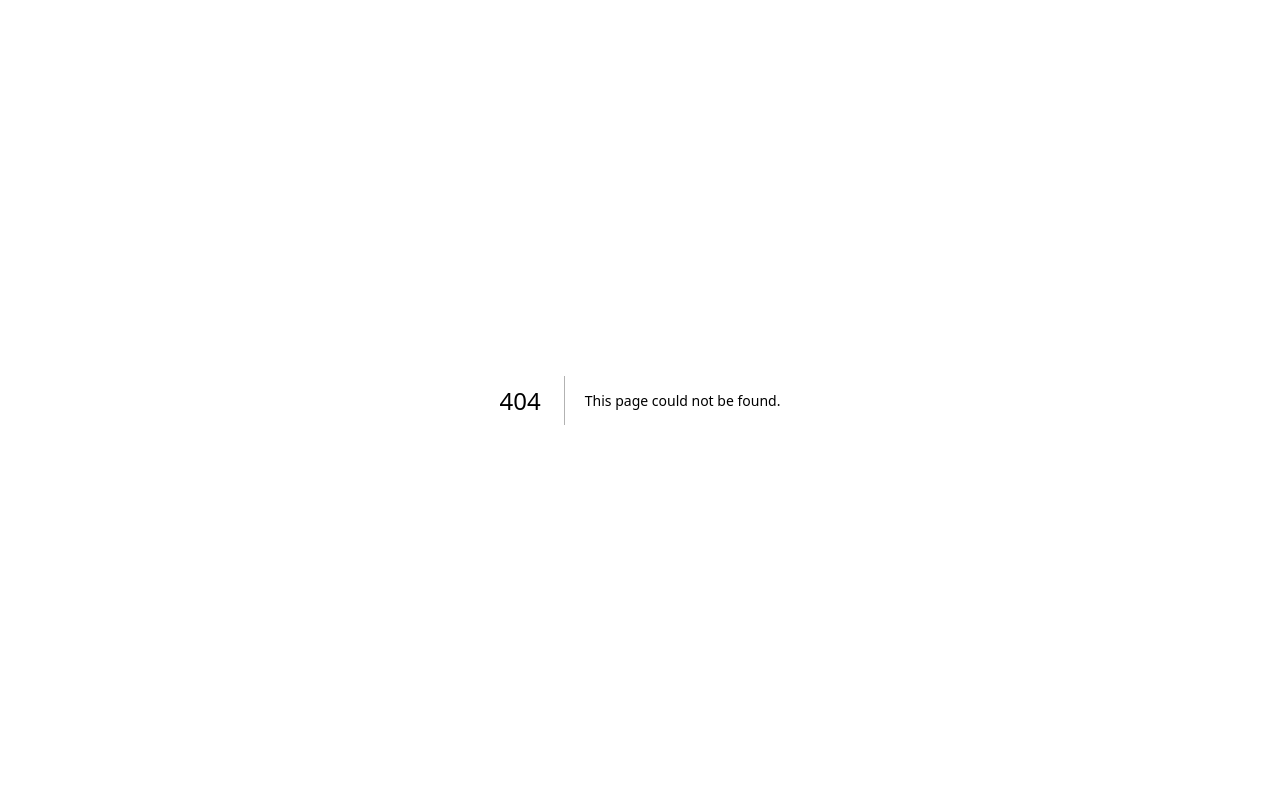
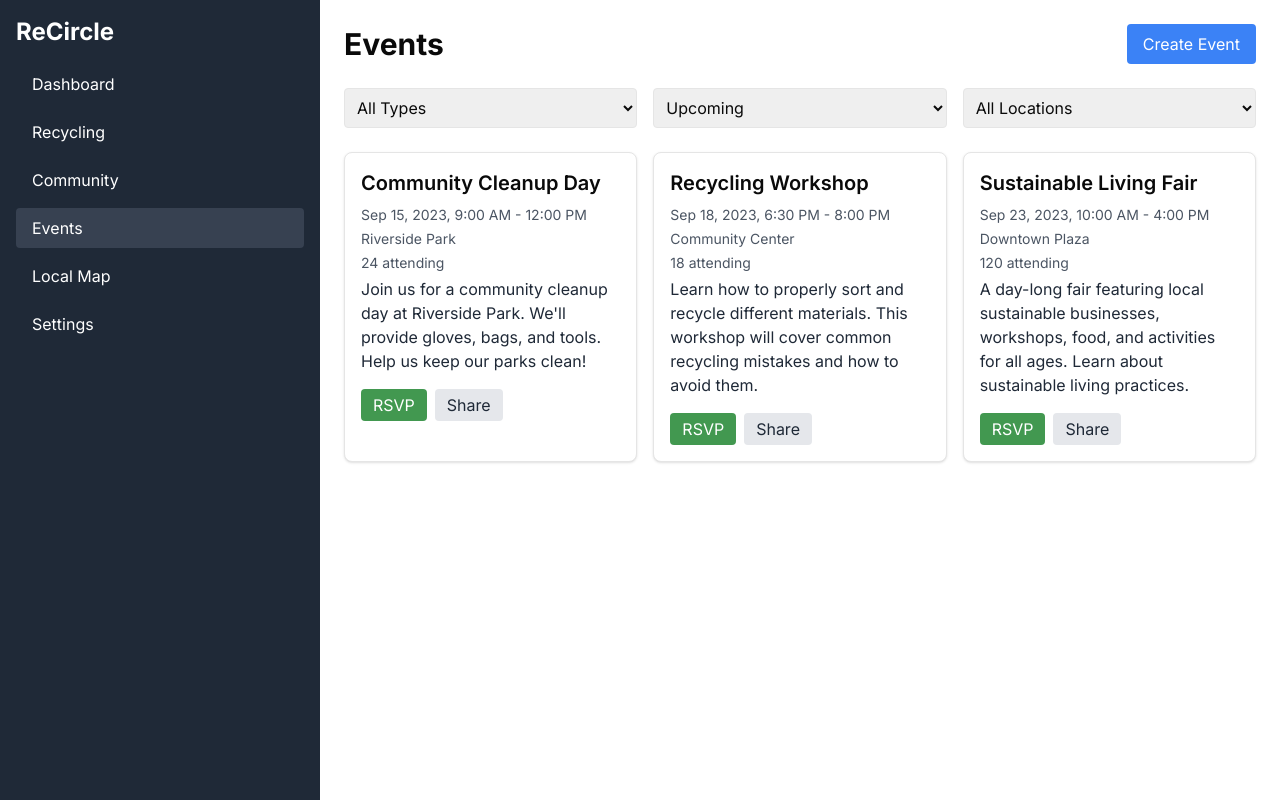
Before and after one commit to nirvika28/RE-CIRC, a Next.js app: page /dashboard/events in a window 1280 px wide. Before the commit this address had no page. Built offline with nearby package versions, Linux system fonts and the light colour scheme.

Commit message:
Create page.tsx

```diff
--- /dev/null
+++ b/app/dashboard/events/page.tsx
@@ -0,0 +1,162 @@
+import React from "react";
+
+const events = [
+  {
+    id: 1,
+    title: "Community Cleanup Day",
+    type: "cleanup",
+    date: "Sep 15, 2023, 9:00 AM - 12:00 PM",
+    location: "Riverside Park",
+    attendees: 24,
+    description:
+      "Join us for a community cleanup day at Riverside Park. We'll provide gloves, bags, and tools. Help us keep our parks clean!",
+  },
+  {
+    id: 2,
+    title: "Recycling Workshop",
+    type: "workshop",
+    date: "Sep 18, 2023, 6:30 PM - 8:00 PM",
+    location: "Community Center",
+    attendees: 18,
+    description:
+      "Learn how to properly sort and recycle different materials. This workshop will cover common recycling mistakes and how to avoid them.",
+  },
+  {
+    id: 3,
+    title: "Sustainable Living Fair",
+    type: "fair",
+    date: "Sep 23, 2023, 10:00 AM - 4:00 PM",
+    location: "Downtown Plaza",
+    attendees: 120,
+    description:
+      "A day-long fair featuring local sustainable businesses, workshops, food, and activities for all ages. Learn about sustainable living practices.",
+  },
+];
+
+export default function EventsPage() {
+  return (
+    <div className="flex">
+      {/* Sidebar */}
+      <aside className="w-1/4 h-screen bg-gray-800 text-white p-4">
+        <h1 className="text-2xl font-bold mb-4">ReCircle</h1>
+        <nav>
+          <ul>
+            <li className="mb-2">
+              <a
+                href="/dashboard"
+                className="flex items-center space-x-2 p-2 hover:bg-gray-700 rounded"
+              >
+                <i className="fas fa-tachometer-alt"></i>
+                <span>Dashboard</span>
+              </a>
+            </li>
+            <li className="mb-2">
+              <a
+                href="/recycling"
+                className="flex items-center space-x-2 p-2 hover:bg-gray-700 rounded"
+              >
+                <i className="fas fa-recycle"></i>
+                <span>Recycling</span>
+              </a>
+            </li>
+            <li className="mb-2">
+              <a
+                href="/community"
+                className="flex items-center space-x-2 p-2 hover:bg-gray-700 rounded"
+              >
+                <i className="fas fa-users"></i>
+                <span>Community</span>
+              </a>
+            </li>
+            <li className="mb-2">
+              <a
+                href="/events"
+                className="flex items-center space-x-2 p-2 bg-gray-700 rounded"
+              >
+                <i className="fas fa-calendar-alt"></i>
+                <span>Events</span>
+              </a>
+            </li>
+            <li className="mb-2">
+              <a
+                href="/map"
+                className="flex items-center space-x-2 p-2 hover:bg-gray-700 rounded"
+              >
+                <i className="fas fa-map-marker-alt"></i>
+                <span>Local Map</span>
+              </a>
+            </li>
+            <li className="mb-2">
+              <a
+                href="/settings"
+                className="flex items-center space-x-2 p-2 hover:bg-gray-700 rounded"
+              >
+                <i className="fas fa-cog"></i>
+                <span>Settings</span>
+              </a>
+            </li>
+          </ul>
+        </nav>
+      </aside>
+
+      {/* Main Content */}
+      <main className="w-3/4 p-6">
+        <header className="flex justify-between items-center mb-6">
+          <h1 className="text-3xl font-bold">Events</h1>
+          <button className="bg-blue-500 text-white px-4 py-2 rounded hover:bg-blue-600">
+            <i className="fas fa-plus"></i> Create Event
+          </button>
+        </header>
+
+        {/* Filter Section */}
+        <div className="flex space-x-4 mb-6">
+          <select className="border p-2 rounded w-1/3">
+            <option value="all">All Types</option>
+            <option value="cleanup">Cleanup</option>
+            <option value="workshop">Workshop</option>
+            <option value="fair">Fair</option>
+          </select>
+          <select className="border p-2 rounded w-1/3">
+            <option value="upcoming">Upcoming</option>
+            <option value="today">Today</option>
+            <option value="week">This Week</option>
+          </select>
+          <select className="border p-2 rounded w-1/3">
+            <option value="all">All Locations</option>
+            <option value="portland">Portland, OR</option>
+          </select>
+        </div>
+
+        {/* Events Grid */}
+        <div className="grid grid-cols-3 gap-4">
+          {events.map((event) => (
+            <div
+              key={event.id}
+              className="border rounded-lg shadow p-4 bg-white"
+            >
+              <h2 className="text-xl font-semibold mb-2">{event.title}</h2>
+              <p className="text-sm text-gray-600 mb-1">
+                <i className="fas fa-calendar-alt"></i> {event.date}
+              </p>
+              <p className="text-sm text-gray-600 mb-1">
+                <i className="fas fa-map-marker-alt"></i> {event.location}
+              </p>
+              <p className="text-sm text-gray-600 mb-1">
+                <i className="fas fa-users"></i> {event.attendees} attending
+              </p>
+              <p className="text-gray-800 mb-4">{event.description}</p>
+              <div className="flex space-x-2">
+                <button className="bg-green-500 text-white px-3 py-1 rounded hover:bg-green-600">
+                  RSVP
+                </button>
+                <button className="bg-gray-200 text-gray-800 px-3 py-1 rounded hover:bg-gray-300">
+                  <i className="fas fa-share"></i> Share
+                </button>
+              </div>
+            </div>
+          ))}
+        </div>
+      </main>
+    </div>
+  );
+}
```
